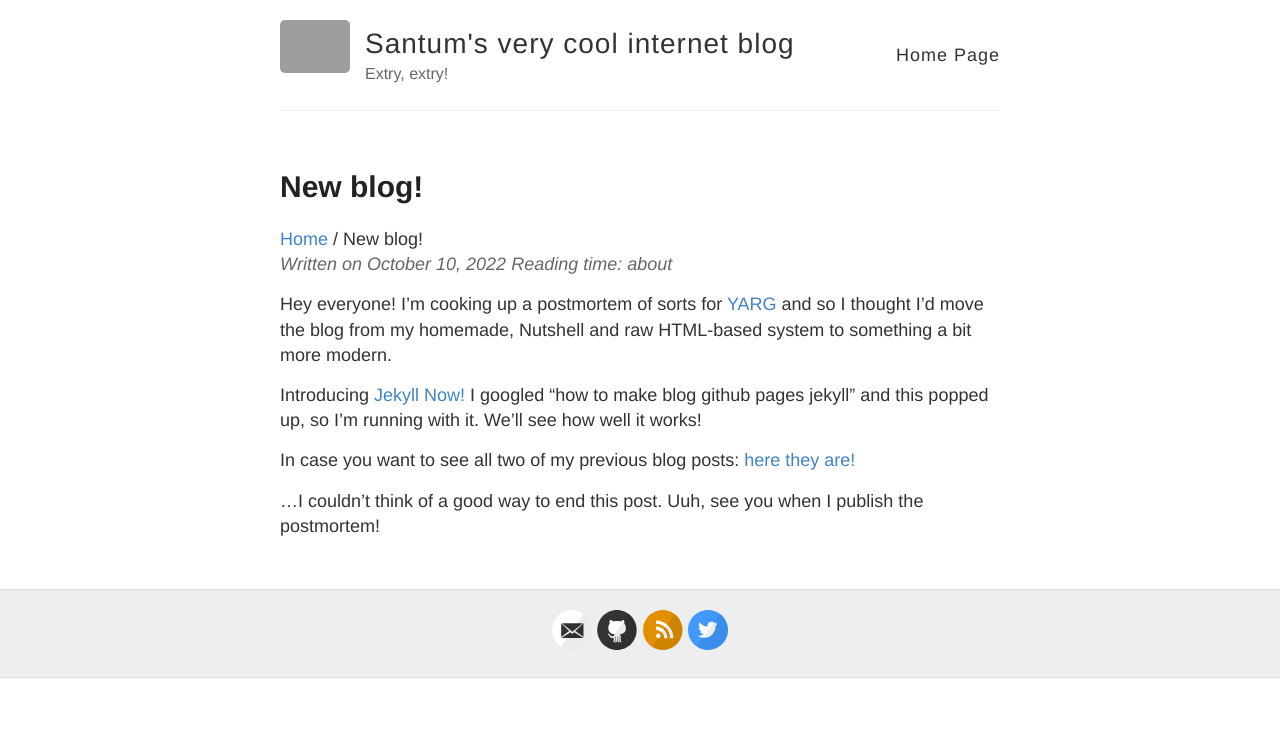
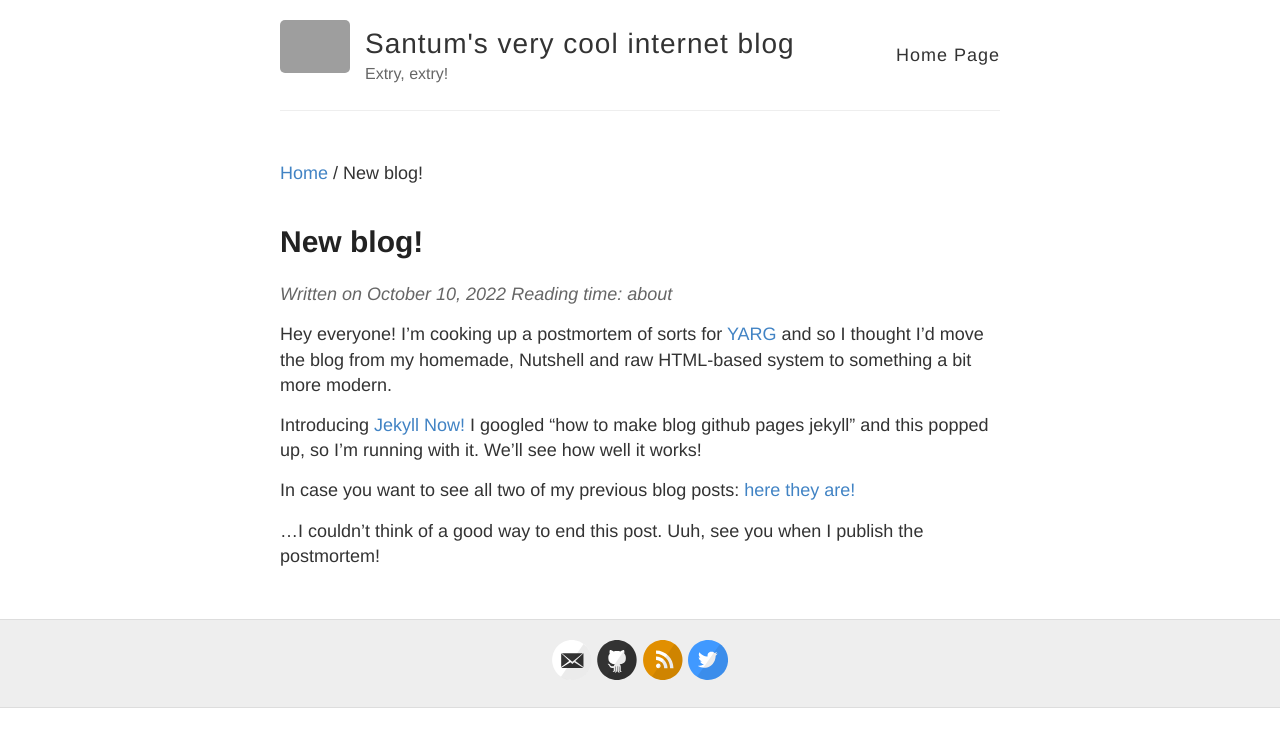
Before and after one commit to santumerino/blog, a Jekyll site: the page built from _posts/2022-10-10-New-blog!.md, in a window 1280 px wide. Shown: the top 747 px of the page. Built offline with Jekyll 4.4.1, drawn with Linux system fonts in a browser that asks for light colours.

Commit message:
Update post.html

```diff
--- a/_layouts/post.html
+++ b/_layouts/post.html
@@ -8,8 +8,8 @@ layout: default
 </header>
 
 <article class="post">
+{% include breadcrumbs.html %}
   <h1>{{ page.title }}</h1>
-{% include breadcrumbs.html %}
 
   <div class="date">
     Written on {{ page.date | date: "%B %e, %Y" }}
```
